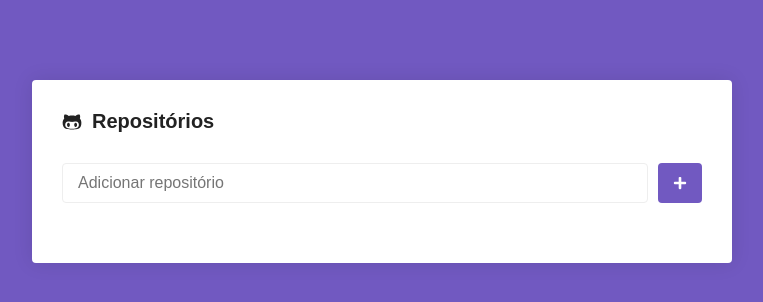
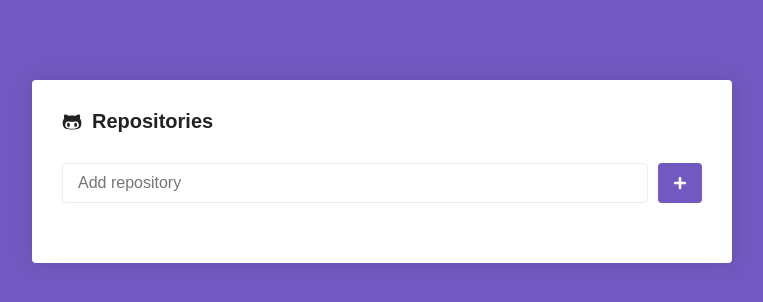
Before and after one commit to arturmbrasil/github-repositories, a React (Create React App) app: page / in a window 1280 px wide. Shown: the top 302 px of the page, without its empty margins (258-1021 px from the left). Built offline with nearby package versions, Linux system fonts and the light colour scheme.

Commit message:
duplicate repo throw error

```diff
--- a/src/pages/Main/index.js
+++ b/src/pages/Main/index.js
@@ -16,7 +16,7 @@ export default class Main extends Component {
     error: false,
   };
 
-  // Carregar os dados do localStorage
+  // load localStorage
   componentDidMount() {
     const repositories = localStorage.getItem('repositories');
 
@@ -25,7 +25,7 @@ export default class Main extends Component {
     }
   }
 
-  // Salvar os dados do localStorage
+  // save localStorage
   componentDidUpdate(_, prevState) {
     const { repositories } = this.state;
 
@@ -46,8 +46,14 @@ export default class Main extends Component {
     try {
       const { newRepo, repositories } = this.state;
 
-      if (newRepo === '')
-        throw Object.assign(new Error('Você precisa indicar um repositório'));
+      if (newRepo === '') throw Object.assign(new Error('Repository required'));
+
+      const repositoryExists = repositories.find(
+        (repo) => repo.name === newRepo
+      );
+
+      if (repositoryExists)
+        throw Object.assign(new Error('Duplicate repository'));
 
       const response = await api.get(`repos/${newRepo}`);
 
@@ -73,13 +79,13 @@ export default class Main extends Component {
       <Container>
         <h1>
           <FaGithubAlt />
-          Repositórios
+          Repositories
         </h1>
 
         <Form onSubmit={this.handleSubmit} error={error}>
           <input
             type="text"
-            placeholder="Adicionar repositório"
+            placeholder="Add repository"
             value={newRepo}
             onChange={this.handleInputChange}
           />
@@ -98,7 +104,7 @@ export default class Main extends Component {
             <li key={repository.name}>
               <span>{repository.name}</span>
               <Link to={`/repository/${encodeURIComponent(repository.name)}`}>
-                Detalhes
+                Details
               </Link>
             </li>
           ))}
--- a/src/pages/Main/styles.js
+++ b/src/pages/Main/styles.js
@@ -11,6 +11,8 @@ export const Form = styled.form`
     padding: 10px 15px;
     border-radius: 4px;
     font-size: 16px;
+
+    transition: border 0.25s ease-in-out;
   }
 `;
 
@@ -62,7 +64,6 @@ export const List = styled.ul`
     justify-content: space-between;
     align-items: center;
 
-    /* Aplica a estilização em todos os itens menos no primeiro */
     & + li {
       border-top: 1px solid #eee;
     }
--- a/src/pages/Repository/index.js
+++ b/src/pages/Repository/index.js
@@ -49,13 +49,13 @@ export default class Repository extends Component {
     const { repository, issues, loading } = this.state;
 
     if (loading) {
-      return <Loading>Carregando...</Loading>;
+      return <Loading>Loading...</Loading>;
     }
 
     return (
       <Container>
         <Owner>
-          <Link to="/">Voltar aos repositórios</Link>
+          <Link to="/">Back to repositories</Link>
           <img src={repository.owner.avatar_url} alt={repository.owner.login} />
           <h1>{repository.name}</h1>
           <p>{repository.description}</p>
```
